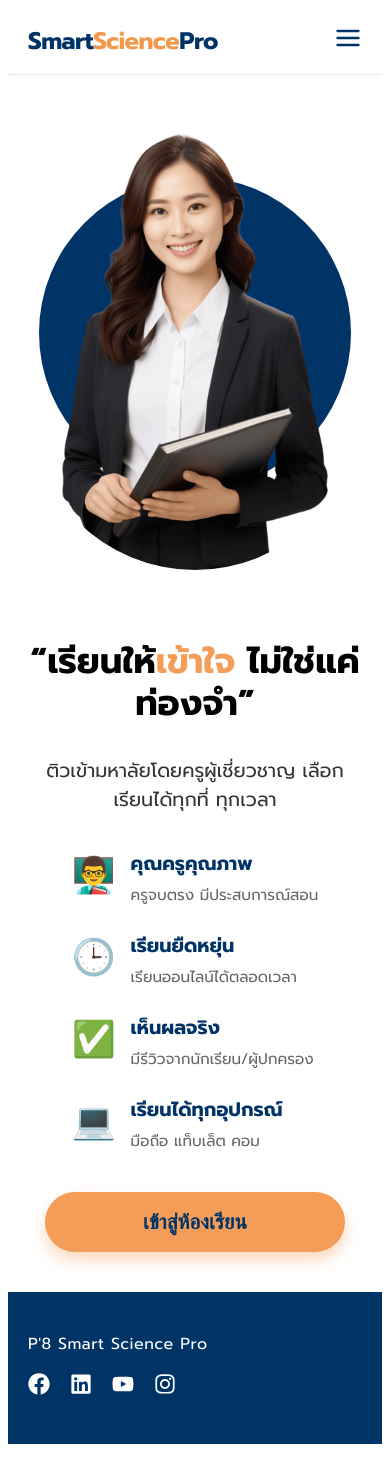
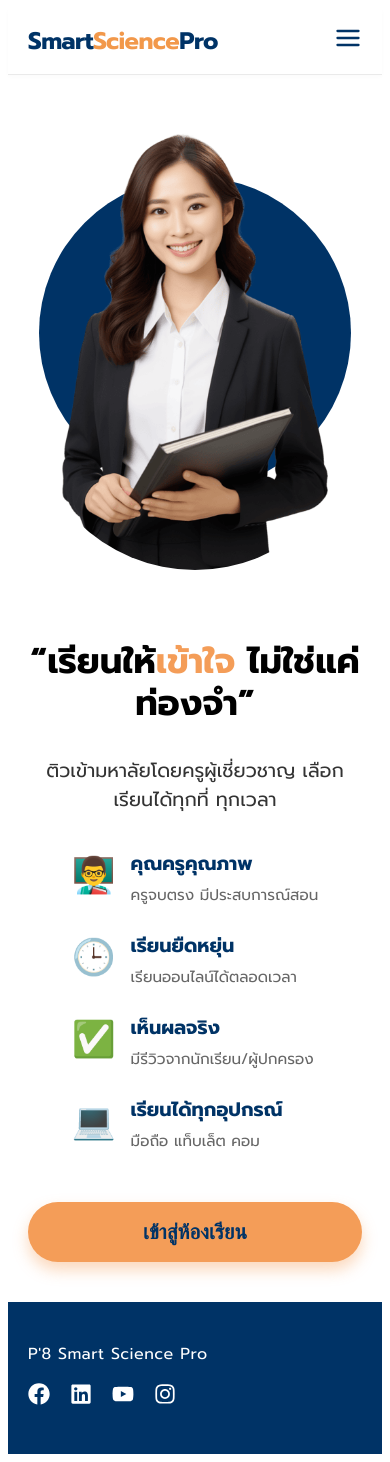
Before and after one commit to psu6810110360/Project, a React (Vite) app in the folder frontend/: page / in a window 390 px wide. Built offline with nearby package versions, Linux system fonts and the light colour scheme.

Commit message:
แก้หน้าโฮมเพจให้องค์ประกอบดีขึ้น

```diff
--- a/frontend/src/pages/Home/HomePage.css
+++ b/frontend/src/pages/Home/HomePage.css
@@ -26,6 +26,9 @@
   display: flex;
   flex-direction: column;
   justify-content: center;
+  /* จัดการให้เนื้อหาทั้งหมดในฝั่งซ้ายอยู่กึ่งกลางกันเอง */
+  align-items: center;
+  text-align: center;
 }
 
 .home-title {
@@ -34,7 +37,7 @@
   font-weight: bold;
   line-height: 1.2;
   margin-bottom: 15px;
-  white-space: nowrap; /* จอคอมห้ามตกบรรทัด */
+  white-space: nowrap;
 }
 
 .home-subtitle {
@@ -49,20 +52,23 @@
   grid-template-columns: 1fr 1fr;
   gap: 25px;
   margin-bottom: 40px;
+  text-align: left; /* ให้ Icon กับข้อความข้างในยังชิดซ้ายดูสวย */
 }
 
+/* ✅ แก้ไขตรงนี้ (ย้ายออกมาข้างนอก @media) */
 .cta-container {
   display: flex;
-  justify-content: flex-start;
-  padding-left: 170px; /* ตามดีไซน์เดิมของจอคอม */
+  justify-content: center; /* จัดปุ่มไว้กึ่งกลาง */
+  padding-left: 0;         /* ลบ 170px ออก */
+  width: 100%;
+  margin-top: 10px;
 }
 
-/* เอา Hover Effect มาใส่ใน CSS แทน โค้ดจะสะอาดขึ้นเยอะครับ */
 .btn-primary {
   background-color: #F49D58;
   color: #003366;
   border: none;
-  padding: 18px 60px;
+  padding: 18px 80px;
   font-size: 1.3rem;
   font-weight: bold;
   border-radius: 50px;
@@ -86,14 +92,14 @@
    ========================================= */
 @media (max-width: 992px) {
   .home-container {
-    flex-direction: column-reverse; /* ดันรูปภาพขึ้นไปอยู่ข้างบนข้อความ */
+    flex-direction: column-reverse;
     text-align: center;
     padding-top: 20px;
   }
 
   .home-title {
-    font-size: 2.2rem; /* ลดขนาดฟอนต์ */
-    white-space: normal; /* ยอมให้ข้อความตกบรรทัดได้ ไม่ล้นจอ */
+    font-size: 2.2rem;
+    white-space: normal;
   }
 
   .home-subtitle {
@@ -101,19 +107,10 @@
   }
 
   .features-grid {
-    grid-template-columns: 1fr; /* ปรับจุดเด่นให้เรียงลงมาทีละ 1 แถว */
-    text-align: left; /* ให้ข้อความจุดเด่นชิดซ้ายอ่านง่าย */
+    grid-template-columns: 1fr;
     max-width: 300px;
     margin: 0 auto 40px auto;
   }
 
-  .cta-container {
-    padding-left: 0; /* ยกเลิกการเว้นขวา 170px บนมือถือ */
-    justify-content: center; /* จัดปุ่มให้อยู่ตรงกลาง */
-  }
-
-  .btn-primary {
-    width: 100%;
-    max-width: 300px;
-  }
+  /* ในนี้ไม่ต้องแก้อะไรแล้ว เพราะมันจะใช้ค่า center จากด้านบน */
 }
```
